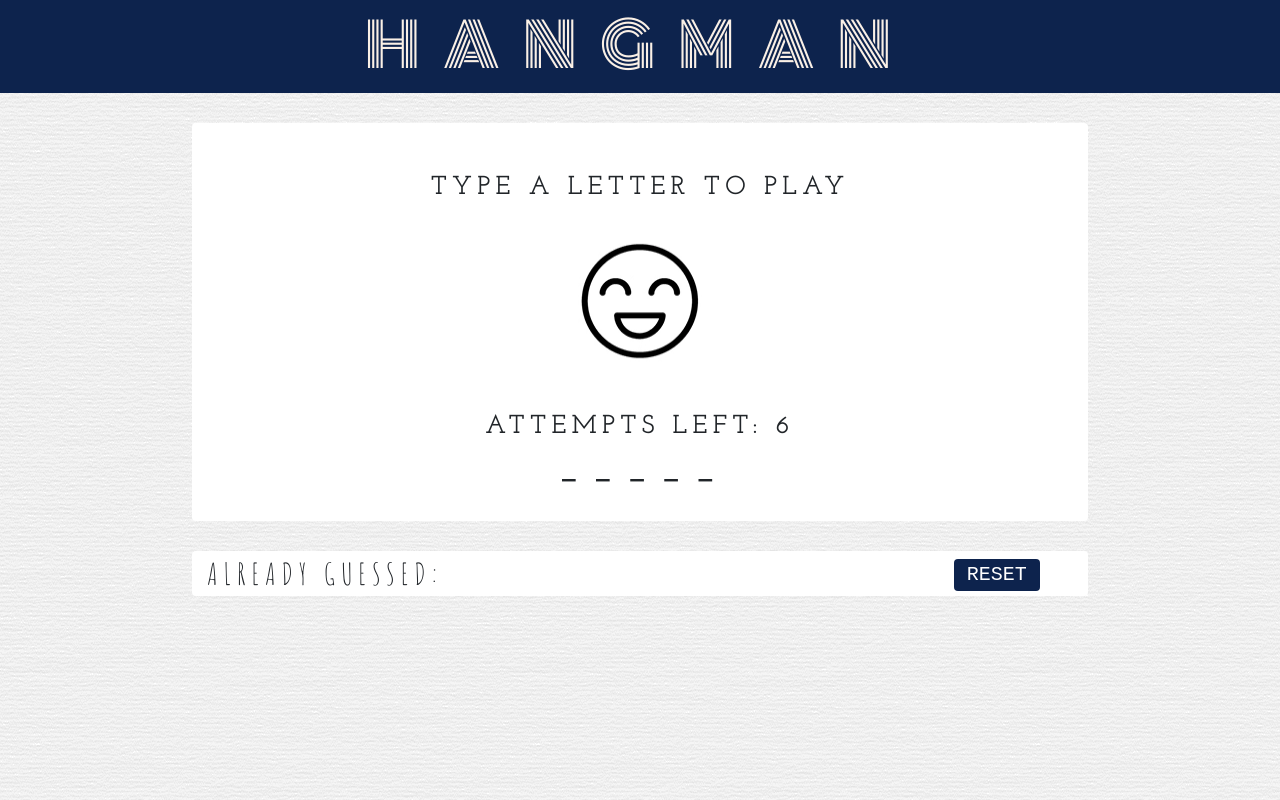
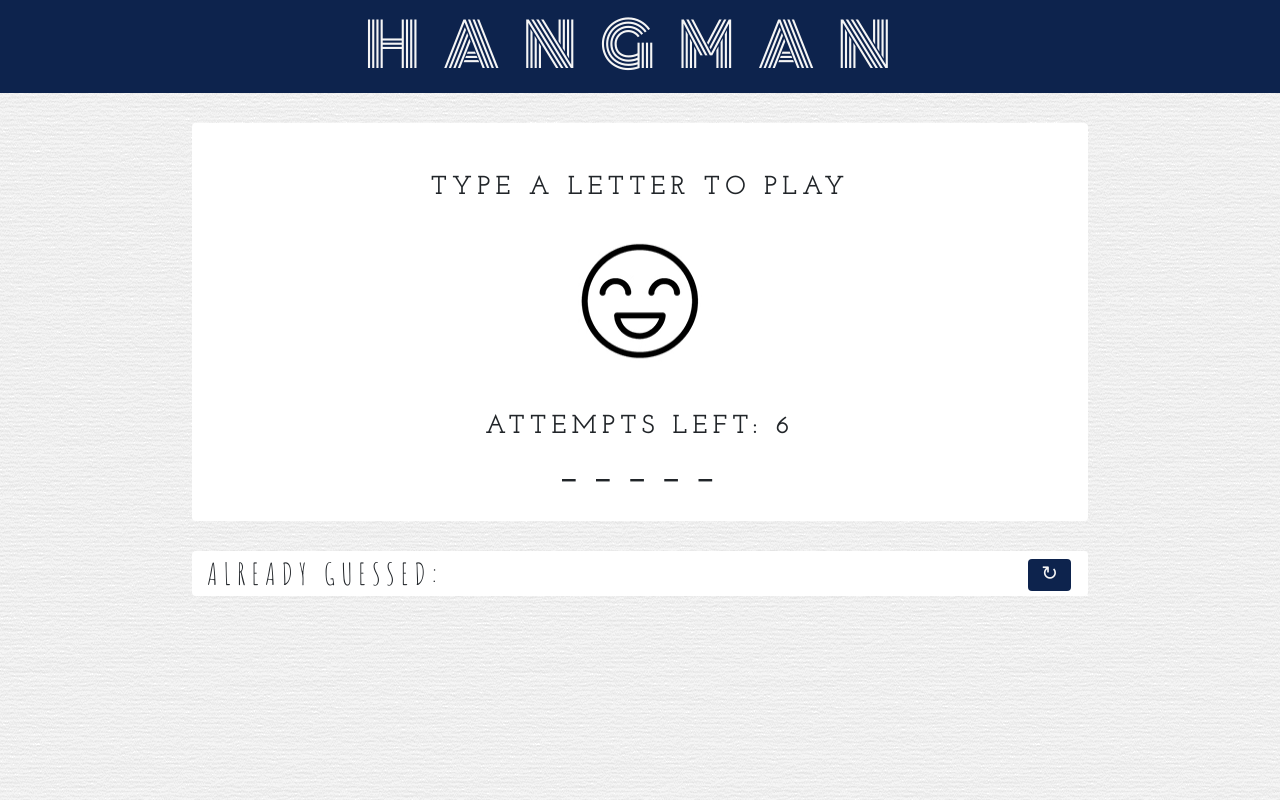
Before and after one commit to k-lord/hangman, a plain HTML site: page index.html in a window 1280 px wide. Drawn offline with nearby package versions, Linux system fonts and the light colour scheme.

Commit message:
cleaned up pseudocode comments, console.log messages, and updated refresh button to unicode symbol

```diff
--- a/assets/css/style.css
+++ b/assets/css/style.css
@@ -34,7 +34,7 @@ h1 {
     font-family: 'Monoton', cursive;
     font-size: 60px;
     background-color: rgb(13, 35, 77);
-    color: linen;
+    color: whitesmoke;
     padding: 10px;
     border-bottom: 1px solid rgb(13, 35, 77);
 }
@@ -82,6 +82,6 @@ img {
     padding-top: 0;
     padding-bottom: 0;
     font-family: 'Courier New', Courier, monospace;
-    color: white;
+    color: whitesmoke;
     background-color: rgb(13, 35, 77);
 }
--- a/index.html
+++ b/index.html
@@ -35,13 +35,13 @@
 </div>
 
 <div id="alreadyguessed" class="row rounded">
-        <div class="col-10">
+        <div class="col-11">
         <span class="guessed">ALREADY GUESSED:
             <span id="userLetterGuess"></span>
         </span>
         </div>
-        <div class="col-2">
-            <input class="btn" type="reset" value="RESET">
+        <div class="col-1">
+            <input class="btn" type="reset" value="&#8635;">
         </div>
 </div>
 
@@ -156,7 +156,6 @@ document.onkeyup = function (event) {
             console.log("user guess does not match any characters in string");
             attemptsLeft--;
             wrong++;
-            console.log("Attempts left: " + attemptsLeft);
             $("#directions").text("THAT WASN'T RIGHT. TRY AGAIN.");
             $("#attemptnumber").text(attemptsLeft);
             $("#userLetterGuess").text(userGuess);
@@ -237,7 +236,6 @@ document.onkeyup = function (event) {
             console.log("user guess does not match any characters in string");
             attemptsLeft--;
             wrong++;
-            console.log("Attempts left: " + attemptsLeft);
             $("#directions").text("THAT WASN'T RIGHT. TRY AGAIN.");
             $("#attemptnumber").text(attemptsLeft);
             $("#userLetterGuess").append(userGuess);
```
